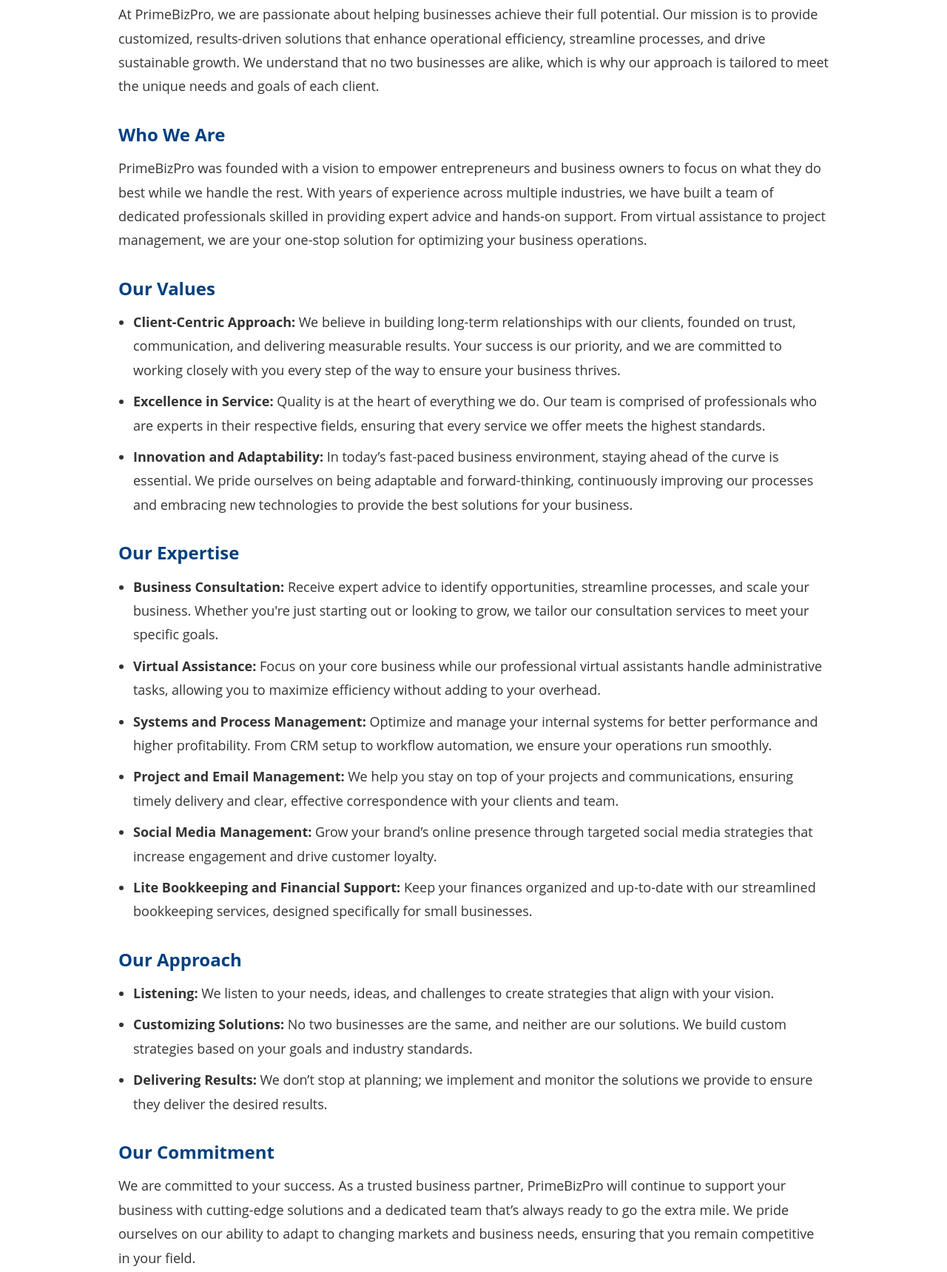
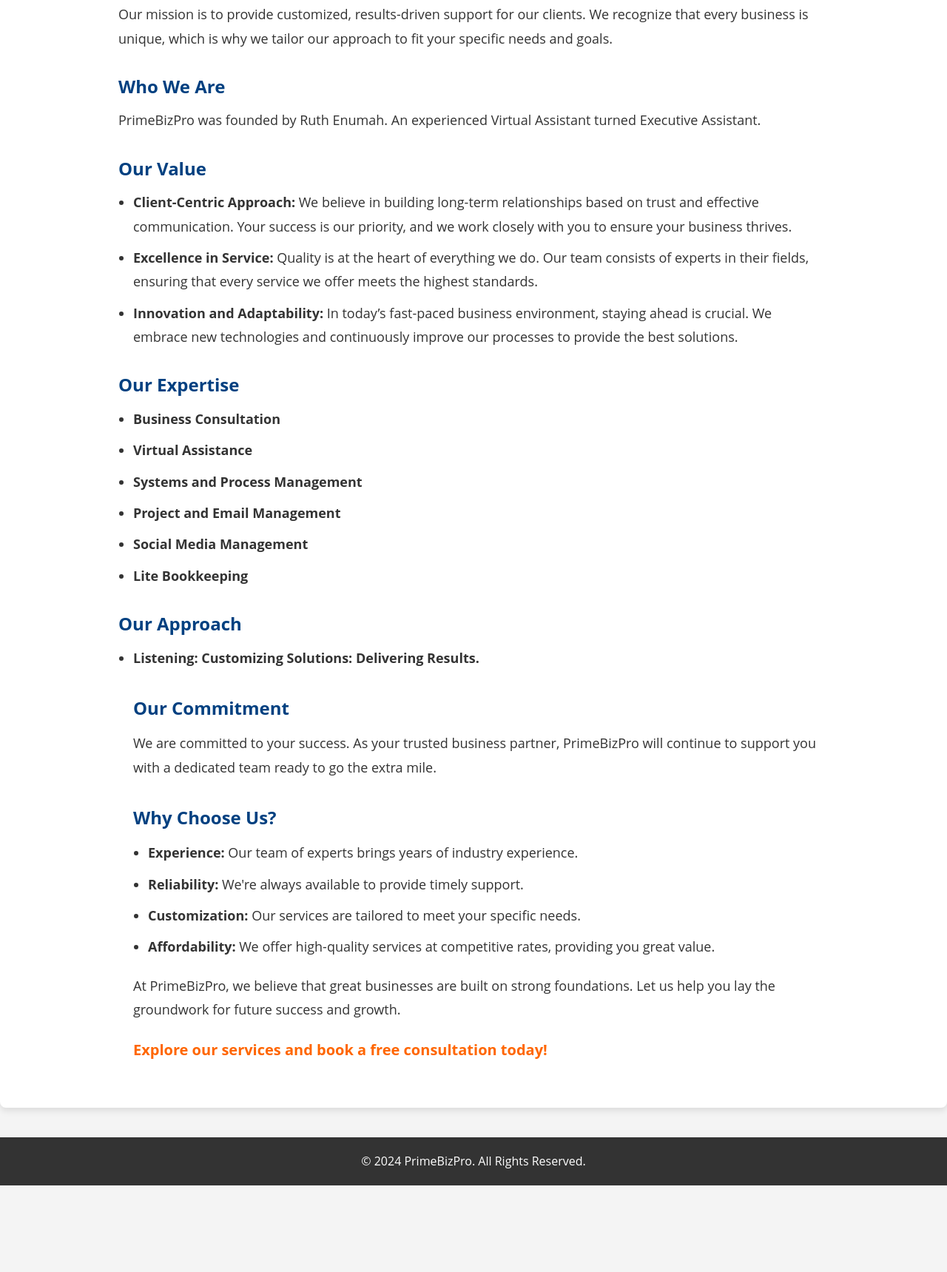
Before and after one commit to AbaraEmmanuel/PrimeBizPro, a plain HTML site: page about.html in a window 1280 px wide. Shown: the part 258-1977 px from the top of the page at 74% size. After the commit the page ends 1860 px from the top, so only its background shows below. Drawn offline with Linux system fonts and the light colour scheme.

Commit message:
Update about.html

```diff
--- a/about.html
+++ b/about.html
@@ -24,49 +24,46 @@
     <section class="about">
         <div class="container">
             <h2>About Us</h2>
-            <p>At PrimeBizPro, we are passionate about helping businesses achieve their full potential. Our mission is to provide customized, results-driven solutions that enhance operational efficiency, streamline processes, and drive sustainable growth. We understand that no two businesses are alike, which is why our approach is tailored to meet the unique needs and goals of each client.</p>
+            <p>Our mission is to provide customized, results-driven support for our clients. We recognize that every business is unique, which is why we tailor our approach to fit your specific needs and goals.</p>
 
             <h3>Who We Are</h3>
-            <p>PrimeBizPro was founded with a vision to empower entrepreneurs and business owners to focus on what they do best while we handle the rest. With years of experience across multiple industries, we have built a team of dedicated professionals skilled in providing expert advice and hands-on support. From virtual assistance to project management, we are your one-stop solution for optimizing your business operations.</p>
+            <p>PrimeBizPro was founded by Ruth Enumah. An experienced Virtual Assistant turned Executive Assistant. </p>
 
-            <h3>Our Values</h3>
+            <h3>Our Value</h3>
             <ul>
-                <li><strong>Client-Centric Approach:</strong> We believe in building long-term relationships with our clients, founded on trust, communication, and delivering measurable results. Your success is our priority, and we are committed to working closely with you every step of the way to ensure your business thrives.</li>
-                <li><strong>Excellence in Service:</strong> Quality is at the heart of everything we do. Our team is comprised of professionals who are experts in their respective fields, ensuring that every service we offer meets the highest standards.</li>
-                <li><strong>Innovation and Adaptability:</strong> In today’s fast-paced business environment, staying ahead of the curve is essential. We pride ourselves on being adaptable and forward-thinking, continuously improving our processes and embracing new technologies to provide the best solutions for your business.</li>
+                <li><strong>Client-Centric Approach:</strong> We believe in building long-term relationships based on trust and effective communication. Your success is our priority, and we work closely with you to ensure your business thrives.</li>
+                <li><strong>Excellence in Service:</strong> Quality is at the heart of everything we do. Our team  consists of experts in their fields, ensuring that every service we offer meets the highest standards.</li>
+                <li><strong>Innovation and Adaptability:</strong> In today’s fast-paced business environment, staying ahead is crucial. We embrace new technologies and continuously improve our processes to provide the best solutions.</li>
             </ul>
 
             <h3>Our Expertise</h3>
             <ul>
-                <li><strong>Business Consultation:</strong> Receive expert advice to identify opportunities, streamline processes, and scale your business. Whether you're just starting out or looking to grow, we tailor our consultation services to meet your specific goals.</li>
-                <li><strong>Virtual Assistance:</strong> Focus on your core business while our professional virtual assistants handle administrative tasks, allowing you to maximize efficiency without adding to your overhead.</li>
-                <li><strong>Systems and Process Management:</strong> Optimize and manage your internal systems for better performance and higher profitability. From CRM setup to workflow automation, we ensure your operations run smoothly.</li>
-                <li><strong>Project and Email Management:</strong> We help you stay on top of your projects and communications, ensuring timely delivery and clear, effective correspondence with your clients and team.</li>
-                <li><strong>Social Media Management:</strong> Grow your brand’s online presence through targeted social media strategies that increase engagement and drive customer loyalty.</li>
-                <li><strong>Lite Bookkeeping and Financial Support:</strong> Keep your finances organized and up-to-date with our streamlined bookkeeping services, designed specifically for small businesses.</li>
+                <li><strong>Business Consultation</strong></li>
+                <li><strong>Virtual Assistance</strong></li>
+                <li><strong>Systems and Process Management</strong></li>
+                <li><strong>Project and Email Management</strong></li>
+                <li><strong>Social Media Management</strong></li>
+                <li><strong>Lite Bookkeeping</strong></li>
             </ul>
 
             <h3>Our Approach</h3>
             <ul>
-                <li><strong>Listening:</strong> We listen to your needs, ideas, and challenges to create strategies that align with your vision.</li>
-                <li><strong>Customizing Solutions:</strong> No two businesses are the same, and neither are our solutions. We build custom strategies based on your goals and industry standards.</li>
-                <li><strong>Delivering Results:</strong> We don’t stop at planning; we implement and monitor the solutions we provide to ensure they deliver the desired results.</li>
-            </ul>
+                <li><strong>Listening: Customizing Solutions: Delivering Results.</strong>
 
             <h3>Our Commitment</h3>
-            <p>We are committed to your success. As a trusted business partner, PrimeBizPro will continue to support your business with cutting-edge solutions and a dedicated team that’s always ready to go the extra mile. We pride ourselves on our ability to adapt to changing markets and business needs, ensuring that you remain competitive in your field.</p>
+            <p>We are committed to your success. As your trusted business partner, PrimeBizPro will continue to support you with a dedicated team ready to go the extra mile.</p>
 
             <h3>Why Choose Us?</h3>
             <ul>
-                <li><strong>Experience:</strong> Our team of experts brings years of experience across various industries.</li>
-                <li><strong>Reliability:</strong> We are always on hand to provide timely support, ensuring your business runs smoothly.</li>
-                <li><strong>Customization:</strong> We tailor our services to meet your exact requirements, giving you the flexibility you need to succeed.</li>
-                <li><strong>Affordability:</strong> We offer high-quality services at competitive rates, giving you the best value for your investment.</li>
+                <li><strong>Experience:</strong> Our team of experts brings years of industry experience.</li>
+                <li><strong>Reliability:</strong> We're always available to provide timely support.</li>
+                <li><strong>Customization:</strong> Our services are tailored to meet your specific needs.</li>
+                <li><strong>Affordability:</strong> We offer high-quality services at competitive rates, providing you great value.</li>
             </ul>
 
-            <p>At PrimeBizPro, we believe that great businesses are built on strong foundations. Let us help you lay the groundwork for a future of success and growth.</p>
+            <p>At PrimeBizPro, we believe that great businesses are built on strong foundations. Let us help you lay the groundwork for future success and growth.</p>
 
-            <p><strong>Ready to take your business to the next level?</strong> Explore our services and book a free consultation today to see how PrimeBizPro can transform your business operations and accelerate your growth.</p>
+            <p><strong>Explore our services and book a free consultation today!</strong></p>
         </div>
     </section>
 
```
